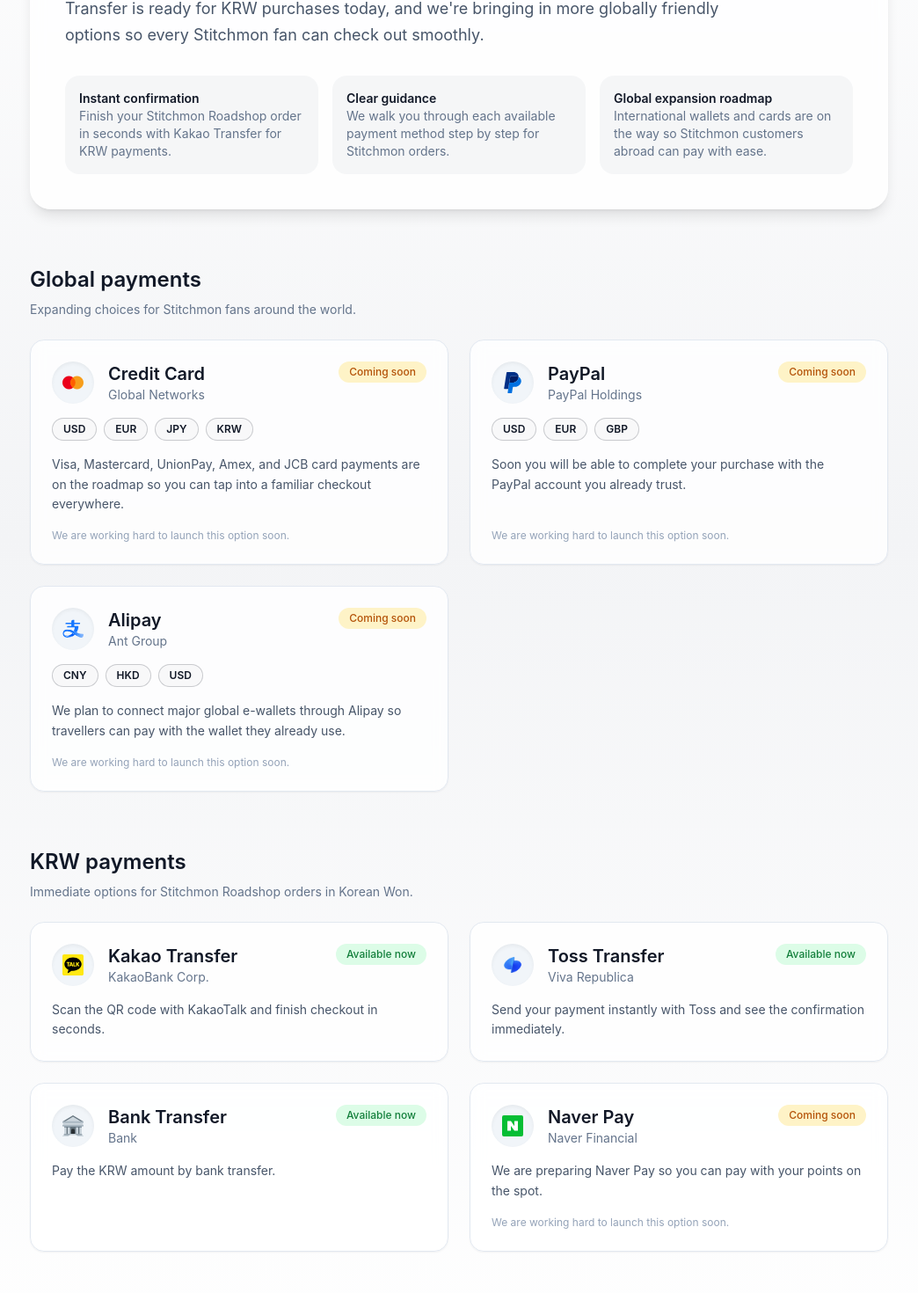
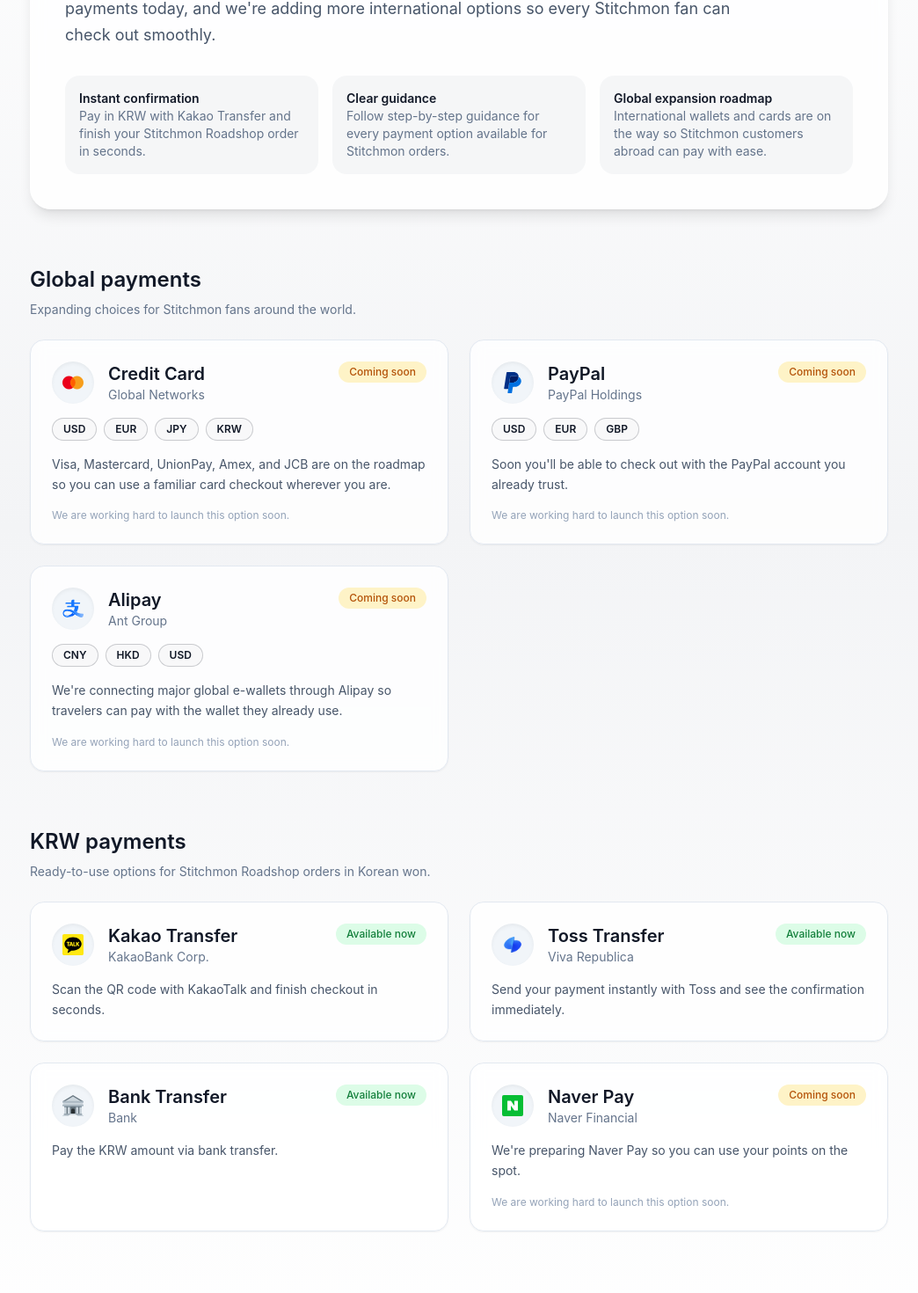
Before and after one commit to EedoCelsius/roadshop, a Vue app in the folder frontend/: page / in a window 1280 px wide. Shown: the part 360-1830 px from the top of the page at 88% size, without its empty margins (118-1162 px from the left). Built offline with nearby package versions, Linux system fonts and the light colour scheme; a web font is replaced by a local one.

Commit message:
Polish English locale copy

```diff
--- a/frontend/src/stores/i18n.ts
+++ b/frontend/src/stores/i18n.ts
@@ -23,16 +23,16 @@
       title: 'Pay for your Stitchmon order your way',
       badge: 'Official online checkout',
       description:
-        "Use this Stitchmon Roadshop online payment page to complete your order. Kakao Transfer is ready for KRW purchases today, and we're bringing in more globally friendly options so every Stitchmon fan can check out smoothly.",
+        "Complete your Stitchmon Roadshop order right here. Kakao Transfer handles KRW payments today, and we're adding more international options so every Stitchmon fan can check out smoothly.",
     },
     highlights: {
       instant: {
         title: 'Instant confirmation',
-        description: 'Finish your Stitchmon Roadshop order in seconds with Kakao Transfer for KRW payments.',
+        description: 'Pay in KRW with Kakao Transfer and finish your Stitchmon Roadshop order in seconds.',
       },
       guidance: {
         title: 'Clear guidance',
-        description: 'We walk you through each available payment method step by step for Stitchmon orders.',
+        description: 'Follow step-by-step guidance for every payment option available for Stitchmon orders.',
       },
       coverage: {
         title: 'Global expansion roadmap',
@@ -42,7 +42,7 @@
     sections: {
       krw: {
         title: 'KRW payments',
-        description: 'Immediate options for Stitchmon Roadshop orders in Korean Won.',
+        description: 'Ready-to-use options for Stitchmon Roadshop orders in Korean won.',
       },
       global: {
         title: 'Global payments',
@@ -113,7 +113,7 @@
     payment: {
       transfer: {
         name: 'Bank Transfer',
-        description: 'Pay the KRW amount by bank transfer.',
+        description: 'Pay the KRW amount via bank transfer.',
       },
       'kakao': {
         name: 'Kakao Transfer',
@@ -127,21 +127,21 @@
       },
       'naver': {
         name: 'Naver Pay',
-        description: 'We are preparing Naver Pay so you can pay with your points on the spot.',
+        description: "We're preparing Naver Pay so you can use your points on the spot.",
       },
       alipay: {
         name: 'Alipay',
         description:
-          'We plan to connect major global e-wallets through Alipay so travellers can pay with the wallet they already use.',
+          "We're connecting major global e-wallets through Alipay so travelers can pay with the wallet they already use.",
       },
       paypal: {
         name: 'PayPal',
-        description: 'Soon you will be able to complete your purchase with the PayPal account you already trust.',
+        description: "Soon you'll be able to check out with the PayPal account you already trust.",
       },
       'card': {
         name: 'Credit Card',
         description:
-          'Visa, Mastercard, UnionPay, Amex, and JCB card payments are on the roadmap so you can tap into a familiar checkout everywhere.',
+          'Visa, Mastercard, UnionPay, Amex, and JCB are on the roadmap so you can use a familiar card checkout wherever you are.',
       },
     },
   },
```
